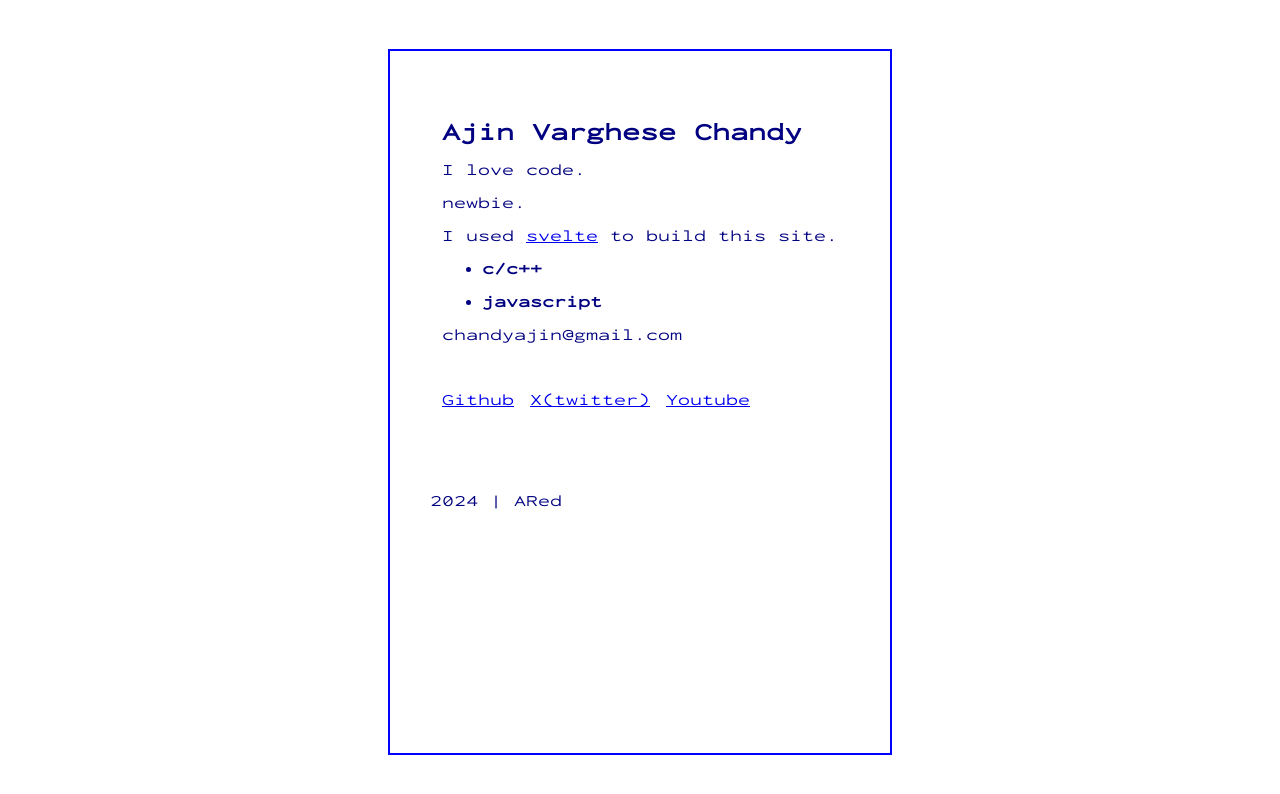
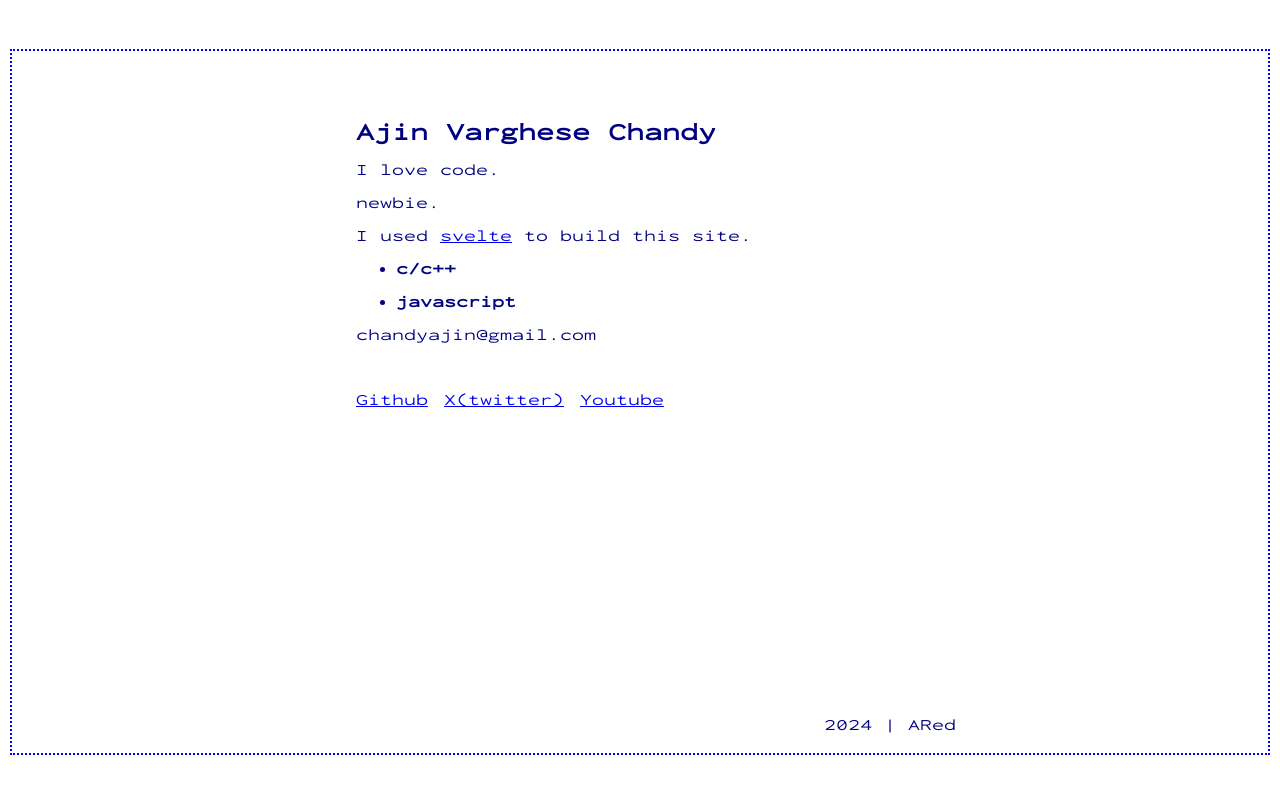
Before and after one commit to aajinn/0Ared, a SvelteKit app: page / in a window 1280 px wide. Shown: the top 794 px of the page. Built offline with nearby package versions, Linux system fonts and the light colour scheme.

Commit message:
new style

```diff
--- a/src/routes/+layout.svelte
+++ b/src/routes/+layout.svelte
@@ -29,18 +29,22 @@
     <div id="content">
         <main>
             <slot />
-            <footer> 2024 | ARed</footer>
         </main>
     </div>
+    <footer> 2024 | ARed</footer>
 </div>
 
 <style>
     #container {
-        width: fit-content;
         background-color: #ffffff;
         box-sizing: border-box;
         border: 2px solid blue;
         height: 90%;
+        display: flex;
+        margin: auto;
+        width: 100%;
+        border-style: dotted;
+        justify-content: center;
     }
     #content {
         display: flex;
@@ -55,5 +59,6 @@
 
     footer {
         padding: 20px;
+        align-self: flex-end;
     }
 </style>
```
